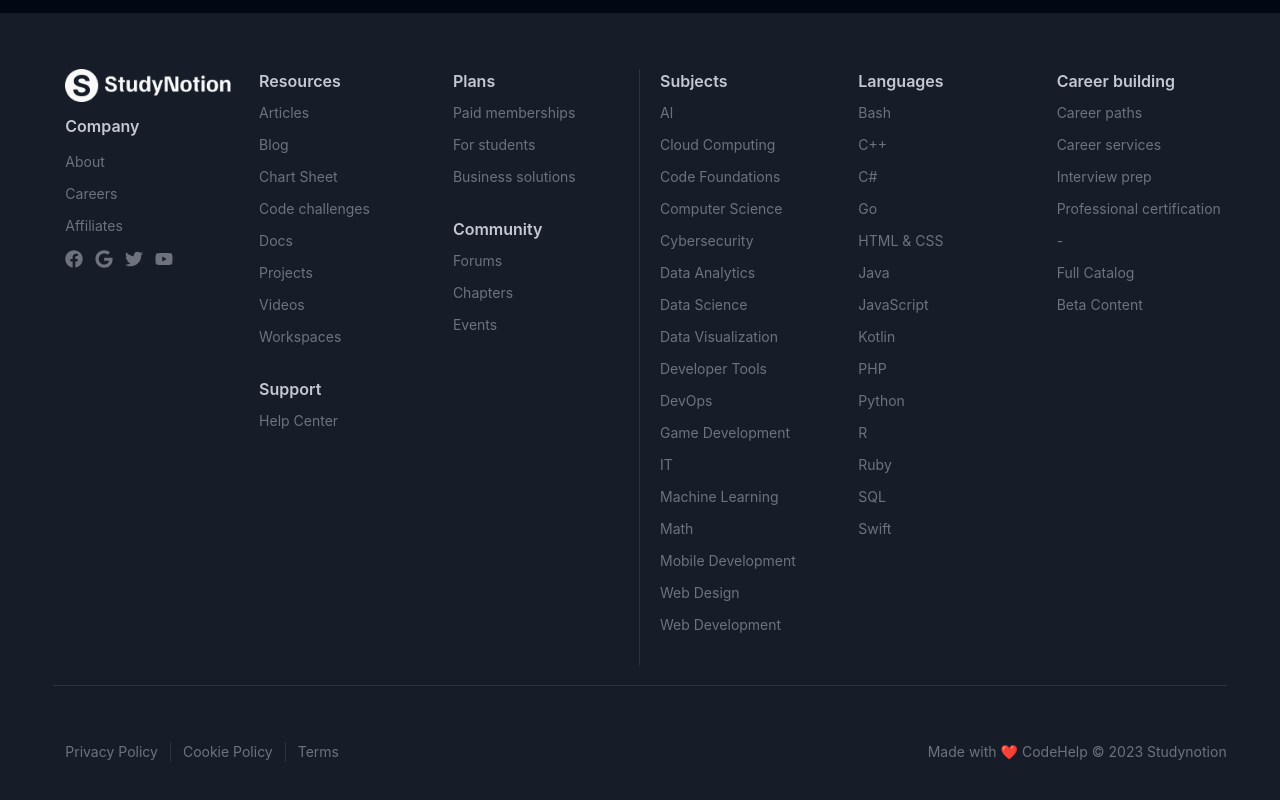
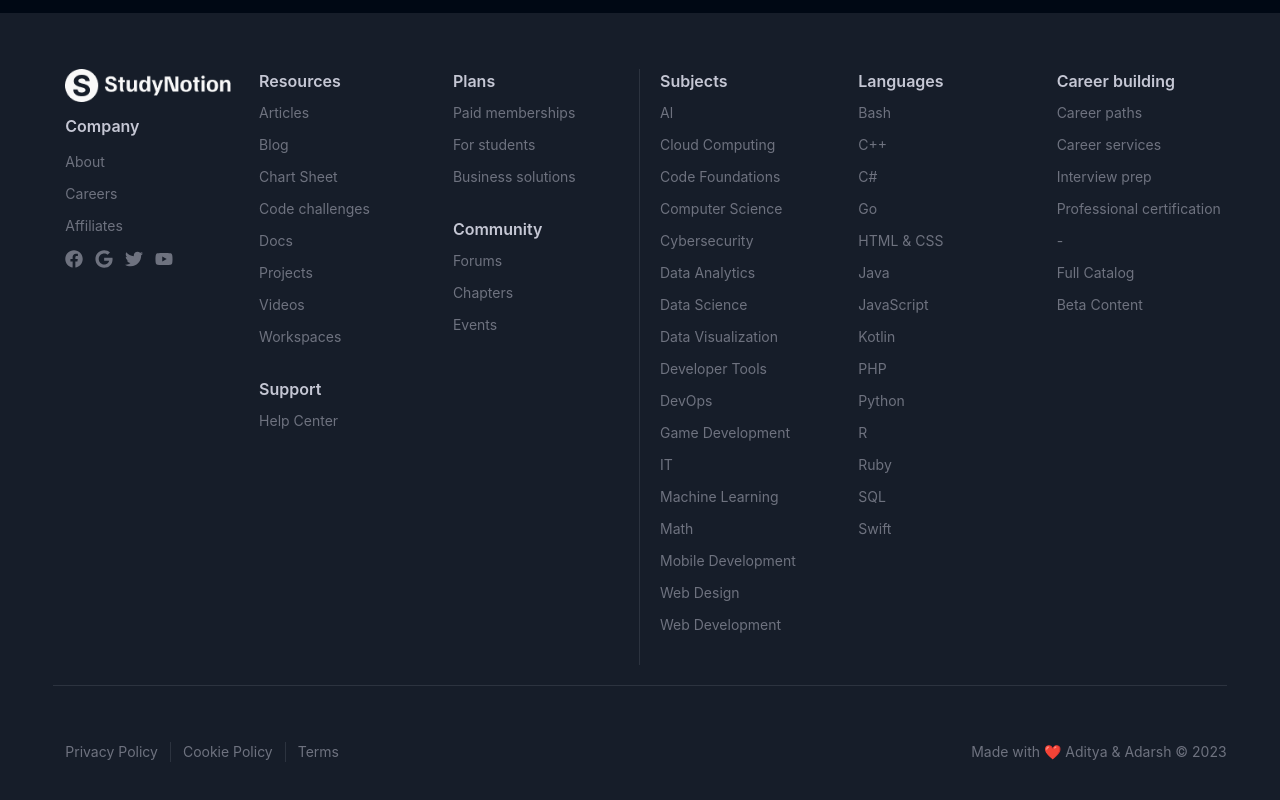
Before and after one commit to shahiadarsh/EdTech-Website, a React (Create React App) app: page / in a window 1280 px wide. Shown: the part 5088-5888 px from the top of the page. Built offline with nearby package versions, Linux system fonts and the light colour scheme; no server answers.

Commit message:
Update Footer.js

```diff
--- a/src/components/common/Footer.js
+++ b/src/components/common/Footer.js
@@ -172,7 +172,7 @@ const Footer = () => {
             })}
           </div>
 
-          <div className="text-center">Made with ❤️ CodeHelp © 2023 Studynotion</div>
+          <div className="text-center">Made with ❤️ Aditya & Adarsh © 2023 </div>
         </div>
       </div>
     </div>
```
